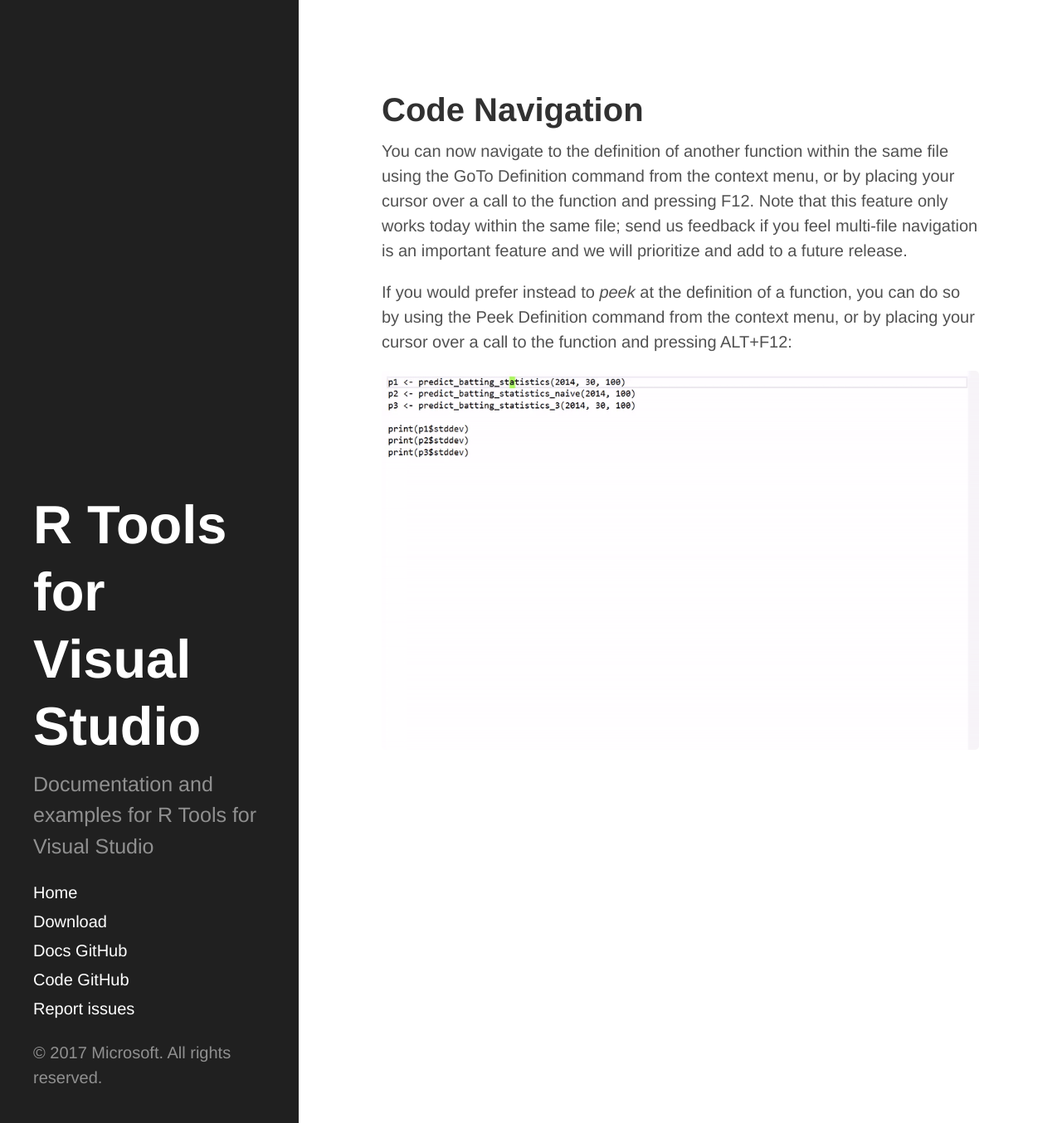
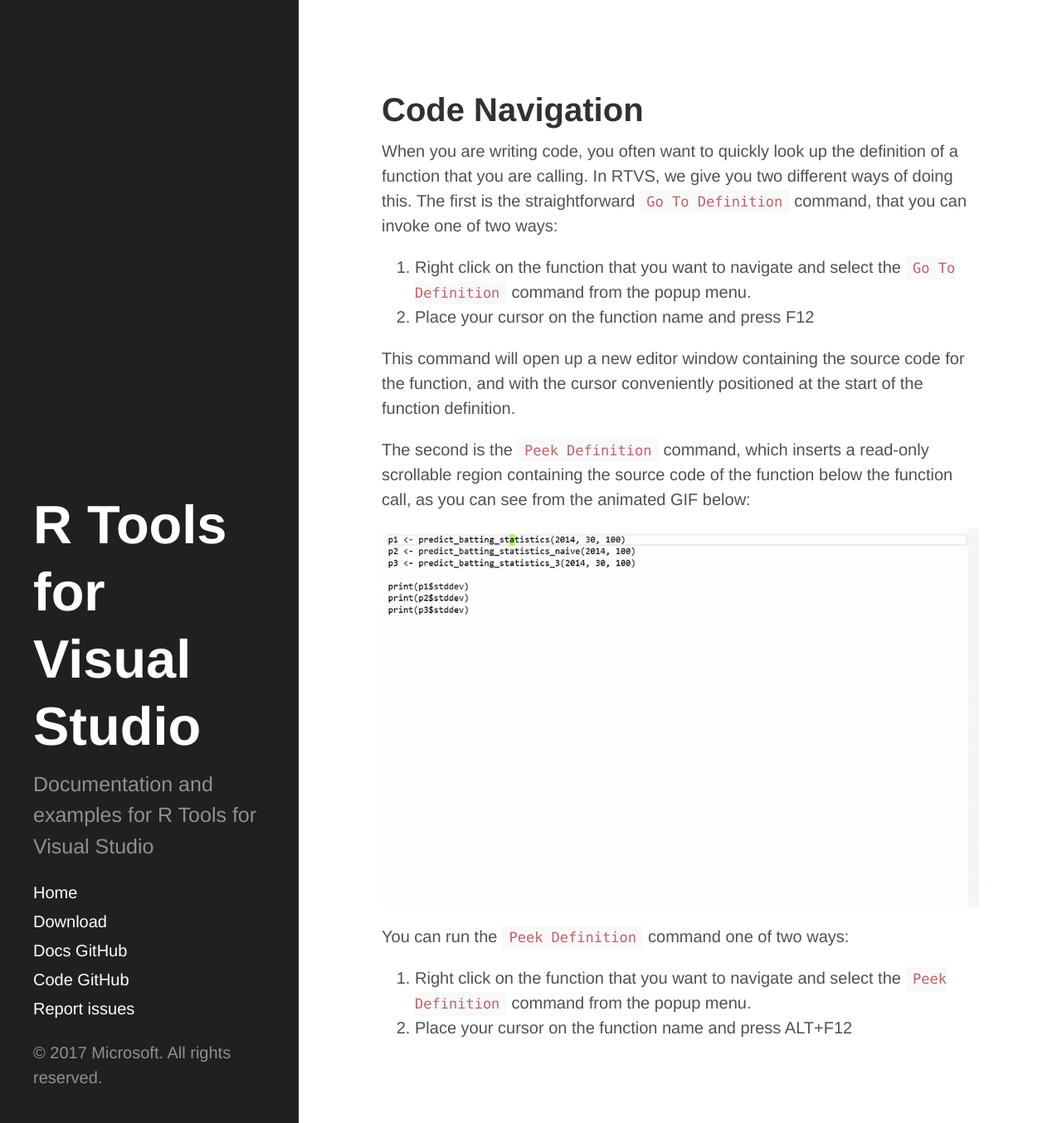
Before and after one commit to microsoft/RTVS-docs, a Jekyll site: the page built from code-navigation.md, in a window 1280 px wide and 1354 px high. Shown: the whole window at 83% size. Built offline with Jekyll 4.4.1, drawn with Linux system fonts in a browser that asks for light colours; our own code applies the rules of GitHub Pages for plain Markdown files.

Commit message:
Updating the Code Navigation documentation, and adding to index.

```diff
--- a/code-navigation.md
+++ b/code-navigation.md
@@ -4,15 +4,27 @@
 
 # Code Navigation
 
-You can now navigate to the definition of another function within the same file
-using the GoTo Definition command from the context menu, or by placing your
-cursor over a call to the function and pressing F12. Note that this feature only
-works today within the same file; send us feedback if you feel multi-file
-navigation is an important feature and we will prioritize and add to a future
-release.
+When you are writing code, you often want to quickly look up the definition of a
+function that you are calling. In RTVS, we give you two different ways of doing
+this. The first is the straightforward `Go To Definition` command, that you can
+invoke one of two ways:
 
-If you would prefer instead to _peek_ at the definition of a function, you can
-do so by using the Peek Definition command from the context menu, or by placing
-your cursor over a call to the function and pressing ALT+F12:
+1. Right click on the function that you want to navigate and select the `Go To
+   Definition` command from the popup menu.
+1. Place your cursor on the function name and press F12
+
+This command will open up a new editor window containing the source code for the
+function, and with the cursor conveniently positioned at the start of the
+function definition.
+
+The second is the `Peek Definition` command, which inserts a read-only
+scrollable region containing the source code of the function below the function
+call, as you can see from the animated GIF below:
 
 ![](media/peek_definition.gif)
+
+You can run the `Peek Definition` command one of two ways:
+
+1. Right click on the function that you want to navigate and select the `Peek
+   Definition` command from the popup menu.
+1. Place your cursor on the function name and press ALT+F12
```
Also changed, not shown: index.md (+1 -0 lines).
